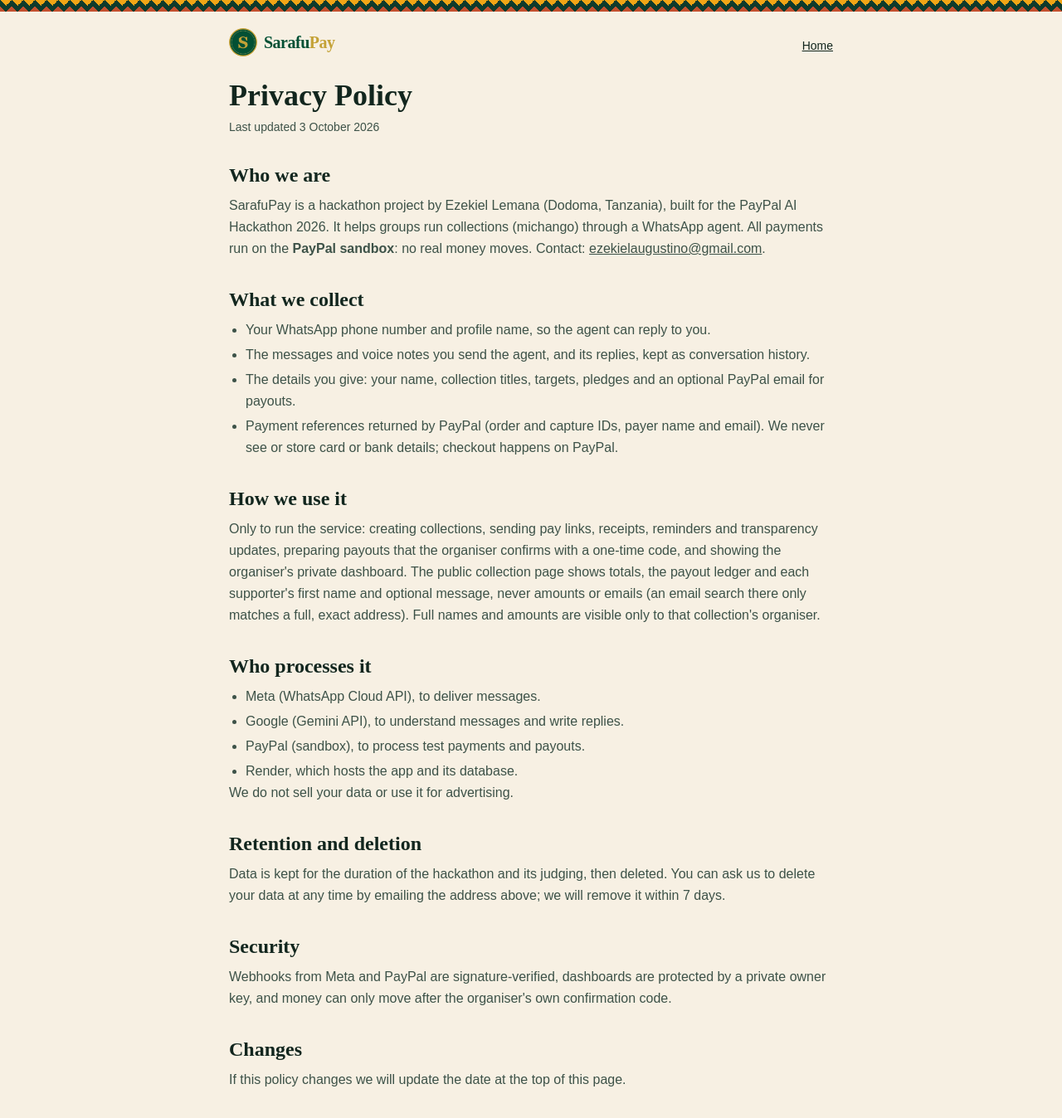
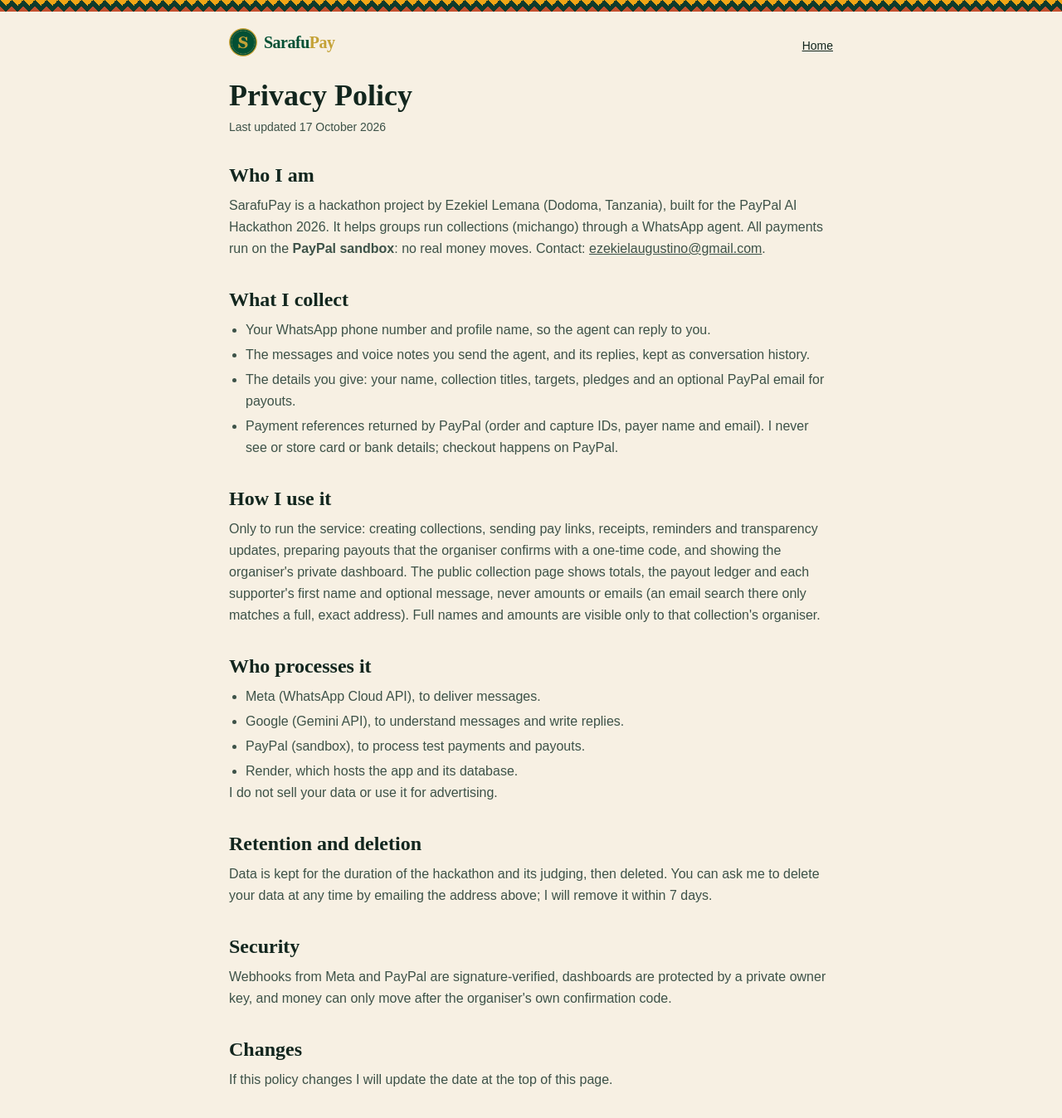
Before and after one commit to ezekiellemana/sarafupay-ai, a Next.js app: page /privacy in a window 1280 px wide. Shown: the top 1348 px of the page at 83% size. Built offline with nearby package versions, Linux system fonts and the light colour scheme.

Commit message:
docs: write in first person (solo project)
SarafuPay is built by one person, so the docs, Devpost story and
privacy policy now say "I" instead of "we". UI copy uses the product
voice instead of "us". Quotes of what group members type ("How much
do we have?") are unchanged.

```diff
--- a/app/c/[code]/thanks/page.tsx
+++ b/app/c/[code]/thanks/page.tsx
@@ -25,7 +25,7 @@
           <p className="mt-2 text-ink-soft">
             {paid
               ? `${money(ctb!.amountCents, ctb!.currency)} received for ${col.title}.`
-              : "We're waiting for PayPal to confirm your payment. You'll get a receipt in chat."}
+              : "Waiting for PayPal to confirm your payment. You'll get a receipt in chat."}
           </p>
           {paid && ctb?.paypalCaptureId ? <p className="mt-2 font-mono text-xs text-ink-soft">PayPal ref {ctb.paypalCaptureId}</p> : null}
           <div className="mt-6 text-left">
--- a/app/page.tsx
+++ b/app/page.tsx
@@ -62,7 +62,7 @@
           <div className="rise d3 mt-8 flex flex-col gap-3 sm:flex-row sm:flex-wrap">
             <Link href="/chat" className="btn btn-primary justify-center">Open the chat simulator →</Link>
             {wa ? (
-              <a href={wa} className="btn btn-ghost justify-center" target="_blank" rel="noreferrer">Message us on WhatsApp</a>
+              <a href={wa} className="btn btn-ghost justify-center" target="_blank" rel="noreferrer">Message SarafuPay on WhatsApp</a>
             ) : null}
           </div>
           <dl className="rise d4 mt-10 grid max-w-lg grid-cols-3 gap-4 border-t border-line pt-6 sm:gap-6">
--- a/app/pay/return/route.ts
+++ b/app/pay/return/route.ts
@@ -5,7 +5,7 @@
 export async function GET(req: Request) {
   const orderId = new URL(req.url).searchParams.get("token");
   if (!orderId) redirect("/pay/error?m=Missing%20order");
-  let target = "/pay/error?m=We%20could%20not%20confirm%20this%20payment";
+  let target = "/pay/error?m=This%20payment%20could%20not%20be%20confirmed";
   try {
     const ctb = await settleOrder(orderId);
     const col = ctb ? await getCollectionById(ctb.collectionId) : undefined;
--- a/app/privacy/page.tsx
+++ b/app/privacy/page.tsx
@@ -6,7 +6,7 @@
   description: "How SarafuPay handles your data when you use the WhatsApp agent, web simulator and treasurer dashboard.",
 };
 
-const UPDATED = "3 October 2026";
+const UPDATED = "17 October 2026";
 
 export default function PrivacyPage() {
   return (
@@ -24,7 +24,7 @@
         <h1 className="font-display text-4xl font-semibold">Privacy Policy</h1>
         <p className="mt-2 text-sm text-ink-soft">Last updated {UPDATED}</p>
 
-        <Section title="Who we are">
+        <Section title="Who I am">
           SarafuPay is a hackathon project by Ezekiel Lemana (Dodoma, Tanzania), built for the PayPal AI Hackathon 2026. It
           helps groups run collections (michango) through a WhatsApp agent. All payments run on the{" "}
           <strong>PayPal sandbox</strong>: no real money moves. Contact:{" "}
@@ -34,19 +34,19 @@
           .
         </Section>
 
-        <Section title="What we collect">
+        <Section title="What I collect">
           <ul className="list-disc space-y-1 pl-5">
             <li>Your WhatsApp phone number and profile name, so the agent can reply to you.</li>
             <li>The messages and voice notes you send the agent, and its replies, kept as conversation history.</li>
             <li>The details you give: your name, collection titles, targets, pledges and an optional PayPal email for payouts.</li>
             <li>
-              Payment references returned by PayPal (order and capture IDs, payer name and email). We never see or store card
+              Payment references returned by PayPal (order and capture IDs, payer name and email). I never see or store card
               or bank details; checkout happens on PayPal.
             </li>
           </ul>
         </Section>
 
-        <Section title="How we use it">
+        <Section title="How I use it">
           Only to run the service: creating collections, sending pay links, receipts, reminders and transparency updates,
           preparing payouts that the organiser confirms with a one-time code, and showing the organiser&apos;s private
           dashboard. The public collection page shows totals, the payout ledger and each supporter&apos;s first name and
@@ -61,12 +61,12 @@
             <li>PayPal (sandbox), to process test payments and payouts.</li>
             <li>Render, which hosts the app and its database.</li>
           </ul>
-          We do not sell your data or use it for advertising.
+          I do not sell your data or use it for advertising.
         </Section>
 
         <Section title="Retention and deletion">
-          Data is kept for the duration of the hackathon and its judging, then deleted. You can ask us to delete your data
-          at any time by emailing the address above; we will remove it within 7 days.
+          Data is kept for the duration of the hackathon and its judging, then deleted. You can ask me to delete your data
+          at any time by emailing the address above; I will remove it within 7 days.
         </Section>
 
         <Section title="Security">
@@ -75,7 +75,7 @@
         </Section>
 
         <Section title="Changes">
-          If this policy changes we will update the date at the top of this page.
+          If this policy changes I will update the date at the top of this page.
         </Section>
       </main>
     </div>
```
Also changed, not shown: 3 other files (tests, documents, lock files or other folders).
